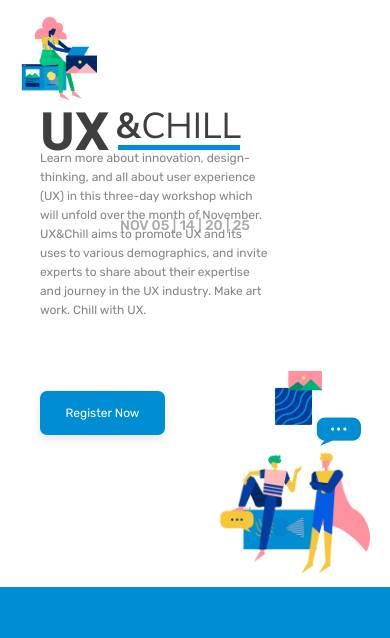
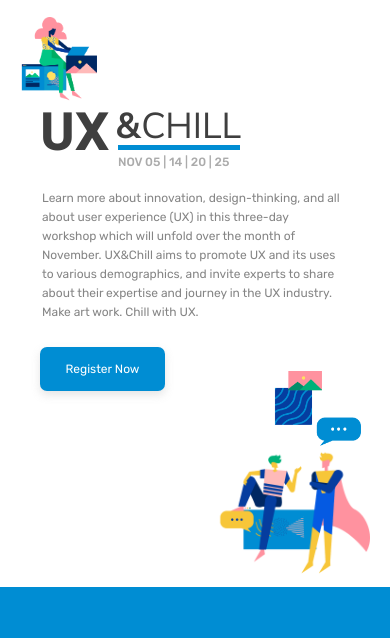
Before and after one commit to UXSoc/ux-chill-website-2019, a PHP site: page / in a window 390 px wide; the page is wider, and only the part inside the window is pictured. Shown: the part 95-733 px from the top of that part. Run offline with PHP 8.4, Linux system fonts and the light colour scheme; grey boxes labelled with a size stand in for pictures from a placeholder-image service; some libraries are stand-ins or nearby versions.

Commit message:
made minor adjustments to fix responsiveness across several screen sizes

```diff
--- a/style.css
+++ b/style.css
@@ -289,6 +281,82 @@
     left: 0;
     top: 0;
     background-size: cover;
+  }
+
+  .uxc1-center {
+	  width: 500px;
+	  margin: auto;
+	  height: 151px;
+	  margin-top: 100px;
+	  position: relative;
+    top: 2rem;
+    left: 3.5rem;
+  }
+
+	.uxc1-center h1 {
+	  font-family: "Roboto", sans-serif;
+	  font-style: normal;
+	  font-weight: 900;
+	  line-height: 180px;
+	  font-size: 60px;
+	  letter-spacing: 0.05em;
+	  display: inline-block;
+	  color: #3F3F3F;
+	}
+
+	.uxc1-center h2 {
+	  font-family: "Nunito Sans", sans-serif;
+	  font-weight: 400;
+	  line-height: 160px;
+	  font-size: 35px;
+	  color: #3F3F3F;
+    position: absolute;
+    left: 95px;
+	}
+
+	.uxc1-line {
+	  background-color: #008DD3;
+    height: 5px;
+    width: 188px;
+    position: absolute;
+    left: 98px;
+	}
+
+	.uxc1-center h3 {
+	  color: #ABABAB;
+	  font-family: "Rubik", sans-serif;
+	  font-size: 20px;
+	  font-weight: 500;
+    position: absolute;
+    top: 7rem;
+    left: 98px;
+    width: 15rem;
+  }
+
+  .uxc1-text {
+	  color: #707070;
+	  opacity: 0.85;
+	  margin: auto;
+    margin-top: 1.5rem;
+    position: absolute;
+	  left: -3rem;
+	  width: 335px;
+	  font: 400 14px/30px "Rubik", sans-serif;
+  }
+
+  .regbutton {
+    z-index: 0;
+    top: 350px;
+    position: absolute;
+    left: 4rem;
+    margin-top: 5rem;
+  }
+}
+
+@media screen and (max-width: 425px) {
+  #uxc-1 {
+    height: 570px;
+    margin-top: 7rem;
   }
 
   .uxc1-img3 {
@@ -339,17 +407,18 @@
   }
 
   .uxc1-center h3 {
-    font-size: 14px;
+    font-size: 12px;
     position: absolute;
-    left: 80px;
+    top: 50px;
+    left: 78px;
   }
 
   .uxc1-text {
-    width: 230px;
+    width: 300px;
     font: 400 12px/19px "Rubik", sans-serif;
     position: absolute;
-    top: 11rem;
-    padding-left: 40px;
+    top: 8.5rem;
+    left: -4.25rem;
   }
 
   .regbutton {
@@ -358,10 +427,9 @@
     height: 12px;
     line-height: 12px;
     font-size: 12px;
-    top: 350px;
+    top: 250px;
     position: absolute;
     left: 2.5rem;
-    margin-top: 1.5rem;
   }
 
   .uxchill-footer h4 {
```
Also changed, not shown: other parts of style.css (+48 -14 lines).
